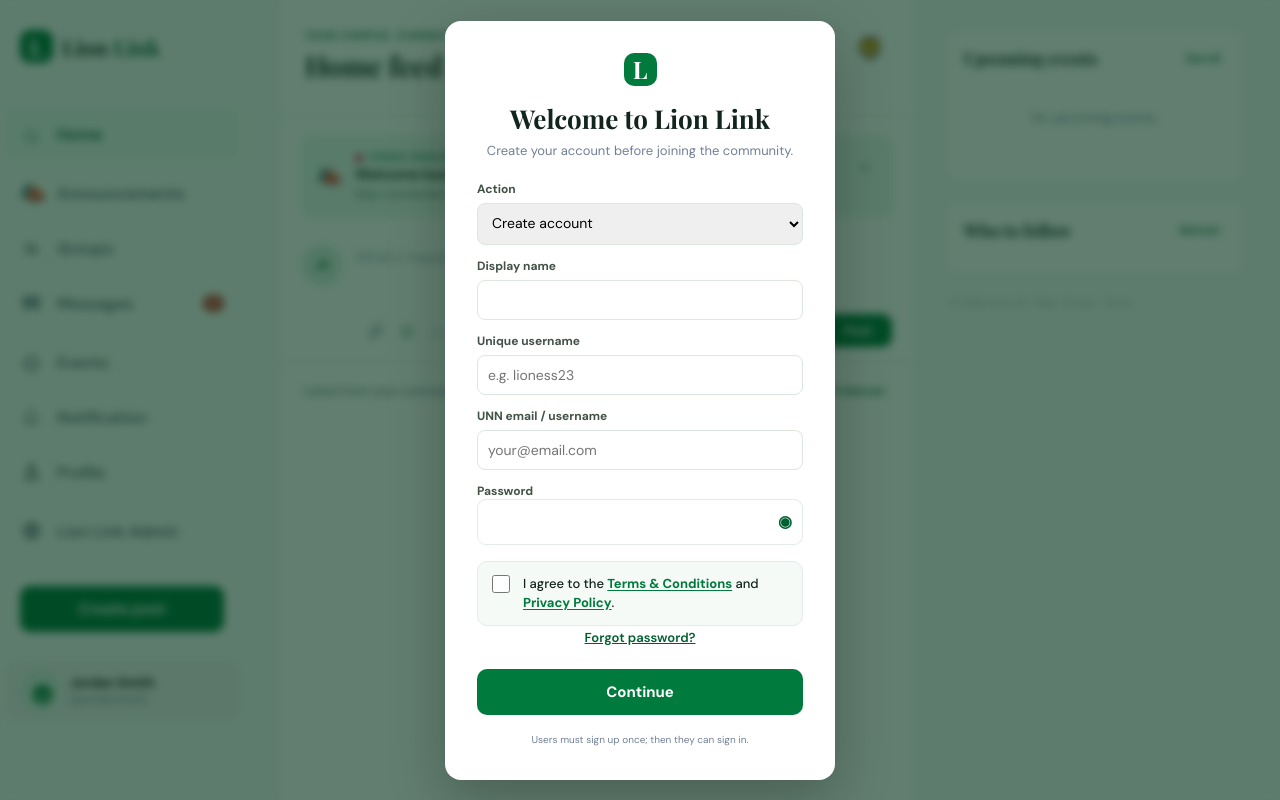
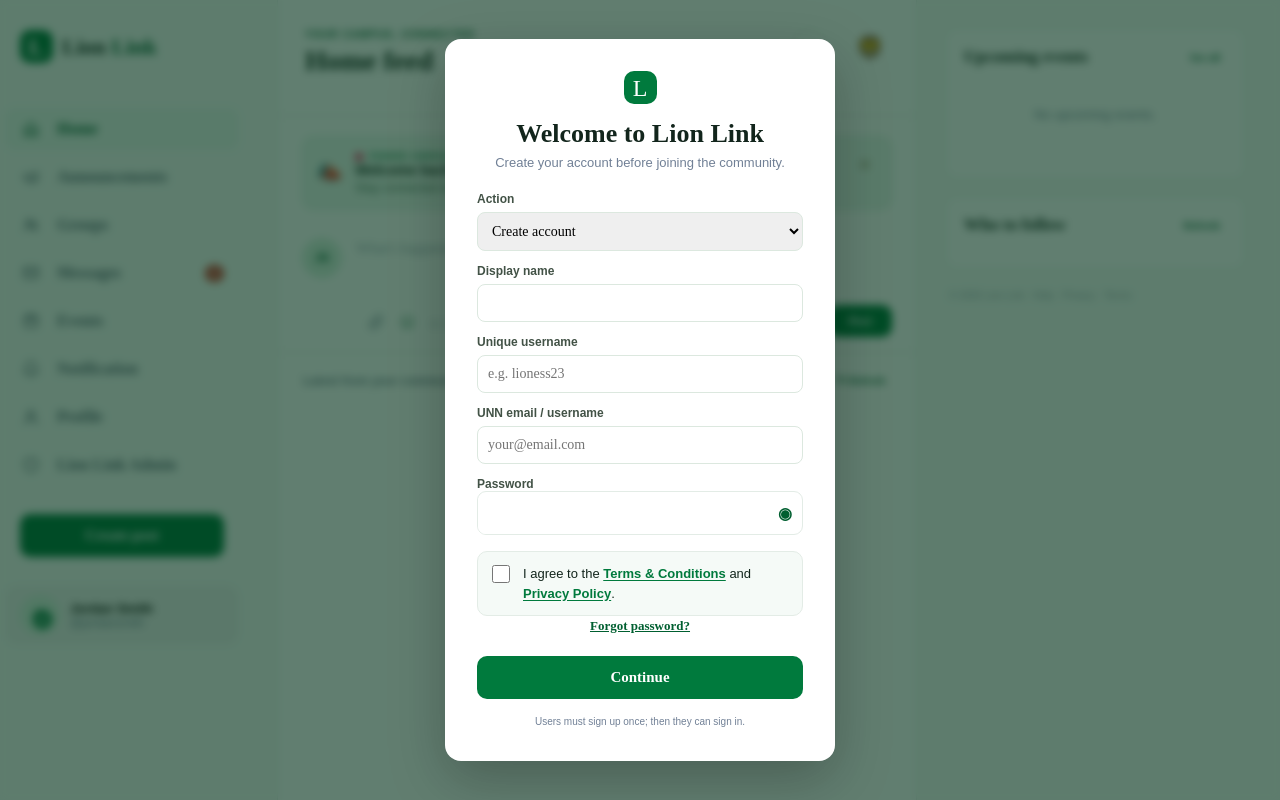
Before and after one commit to Henry180/lion-link, a plain HTML site: page index.html in a window 1280 px wide. Drawn offline with nearby package versions, Linux system fonts and the light colour scheme; no server answers.

Commit message:
Update index.html

```diff
--- a/index.html
+++ b/index.html
@@ -9,7 +9,7 @@
     <meta name="description" content="Lion Link is a campus social platform built mainly for UNN students, and open to other students and individuals too: a feed, official announcements, groups, events, and messaging in one place." />
     <link rel="preconnect" href="https://fonts.googleapis.com" />
     <link rel="preconnect" href="https://fonts.gstatic.com" crossorigin />
-    <link href="https://fonts.googleapis.com/css2?family=DM+Sans:wght@400;500;600;700&family=Playfair+Display:wght@700;800&display=swap" rel="stylesheet" />
+    <link href="https://fonts.googleapis.com/css2?family=Inter:wght@400;500;600;700&display=swap" rel="stylesheet" />
     <link rel="stylesheet" href="/styles.css" />
   </head>
   <body>
@@ -17,13 +17,13 @@
       <aside class="sidebar">
         <a class="brand" href="#feed" aria-label="Lion Link home"><span class="brand-mark">L</span><span>Lion <b>Link</b></span></a>
         <nav class="main-nav" aria-label="Main navigation">
-          <button class="nav-link active" data-view="feed"><span>⌂</span> Home</button>
-          <button class="nav-link" data-view="announcements"><span>📣</span> Announcements <i id="announcement-count" hidden>0</i></button>
+          <button class="nav-link active" data-view="feed"><span class="ui-icon"><svg viewBox="0 0 24 24" aria-hidden="true"><path d="M4 11l8-7 8 7v9a1 1 0 0 1-1 1h-4v-6H9v6H5a1 1 0 0 1-1-1z"/></svg></span> Home</button>
+          <button class="nav-link" data-view="announcements"><span class="ui-icon"><svg viewBox="0 0 24 24" aria-hidden="true"><path d="M3 11v2a2 2 0 0 0 2 2h2l3 4h2l-1-4h3l6 3V6l-6 3H5a2 2 0 0 0-2 2z"/></svg></span> Announcements <i id="announcement-count" hidden>0</i></button>
           <button class="nav-link" data-view="groups"><span class="ui-icon" aria-hidden="true"><svg viewBox="0 0 24 24"><circle cx="9" cy="8" r="3"/><circle cx="17" cy="10" r="2"/><path d="M3 19c0-3 2.7-5 6-5s6 2 6 5M15 15c3 0 5 1.5 5 4"/></svg></span> Groups</button>
-          <button class="nav-link" data-view="messages"><span>✉</span> Messages <i id="message-count" hidden>0</i></button>
-          <button class="nav-link" data-view="events"><span>◇</span> Events</button>
-          <button class="nav-link" data-view="profile"><span>♙</span> Profile</button>
-          <button class="nav-link" data-view="admin"><span>⚙</span> Lion Link Admin</button>
+          <button class="nav-link" data-view="messages"><span class="ui-icon"><svg viewBox="0 0 24 24" aria-hidden="true"><rect x="3" y="5" width="18" height="14" rx="2"/><path d="M3 7l9 6 9-6"/></svg></span> Messages <i id="message-count" hidden>0</i></button>
+          <button class="nav-link" data-view="events"><span class="ui-icon"><svg viewBox="0 0 24 24" aria-hidden="true"><rect x="4" y="5" width="16" height="15" rx="2"/><path d="M4 10h16M9 3v4M15 3v4"/></svg></span> Events</button>
+          <button class="nav-link" data-view="profile"><span class="ui-icon"><svg viewBox="0 0 24 24" aria-hidden="true"><circle cx="12" cy="8" r="4"/><path d="M4 21c0-4 3.6-6 8-6s8 2 8 6"/></svg></span> Profile</button>
+          <button class="nav-link" data-view="admin"><span class="ui-icon"><svg viewBox="0 0 24 24" aria-hidden="true"><path d="M12 3l8 3v6c0 5-3.5 8-8 9-4.5-1-8-4-8-9V6z"/></svg></span> Lion Link Admin</button>
         </nav>
         <div class="sidebar-actions"><button class="post-button" id="open-post">Create post</button></div>
         <div class="account-wrap"><button class="account" id="account-profile" type="button"><div class="avatar avatar-gold">JS</div><div><strong>Jordan Smith</strong><small>@jordansmith</small></div></button><label class="story-add" title="Add story">+<input id="story-upload" type="file" accept="image/*,video/*" hidden></label></div>
@@ -63,7 +63,7 @@
         <footer>© <span id="copyright-year"></span> Lion Link · <button data-info="help">Help</button> · <button data-info="privacy">Privacy</button> · <button data-info="terms">Terms</button></footer>
       </aside>
     </div>
-    <nav class="bottom-nav" aria-label="Mobile navigation"><button data-view="feed" class="active"><span>⌂</span>Home</button><button data-view="announcements"><span class="ui-icon"><svg viewBox="0 0 24 24"><path d="M3 11v2a2 2 0 0 0 2 2h2l3 4h2l-1-4h3l6 3V6l-6 3H5a2 2 0 0 0-2 2Z"/></svg></span>Announcement</button><button data-view="messages"><span>✉</span>Messages<i class="bottom-nav-message-count" hidden>0</i></button><button data-view="profile"><span>♙</span>Profile</button></nav>
+    <nav class="bottom-nav" aria-label="Mobile navigation"><button data-view="feed" class="active"><span class="ui-icon"><svg viewBox="0 0 24 24" aria-hidden="true"><path d="M4 11l8-7 8 7v9a1 1 0 0 1-1 1h-4v-6H9v6H5a1 1 0 0 1-1-1z"/></svg></span>Home</button><button data-view="announcements"><span class="ui-icon"><svg viewBox="0 0 24 24"><path d="M3 11v2a2 2 0 0 0 2 2h2l3 4h2l-1-4h3l6 3V6l-6 3H5a2 2 0 0 0-2 2Z"/></svg></span>Announcement</button><button data-view="messages"><span class="ui-icon"><svg viewBox="0 0 24 24" aria-hidden="true"><rect x="3" y="5" width="18" height="14" rx="2"/><path d="M3 7l9 6 9-6"/></svg></span>Messages<i class="bottom-nav-message-count" hidden>0</i></button><button data-view="profile"><span class="ui-icon"><svg viewBox="0 0 24 24" aria-hidden="true"><circle cx="12" cy="8" r="4"/><path d="M4 21c0-4 3.6-6 8-6s8 2 8 6"/></svg></span>Profile</button></nav>
     <div class="toast" id="toast" role="status"></div>
     <div class="edit-modal" id="download-lion-link-popup" hidden><section class="edit-card"><button class="modal-close" type="button" data-close-modal="download-lion-link-popup" aria-label="Close download prompt">×</button><span class="brand-mark">L</span><h2 id="download-lion-link-title">Download Lion Link</h2><p id="download-lion-link-copy">Keep Lion Link on your home screen for faster access.</p><button class="small-post" id="download-lion-link">Download Lion Link</button></section></div>
     <button id="floating-post" class="post-button" type="button" hidden aria-label="Create post">+</button>
```
